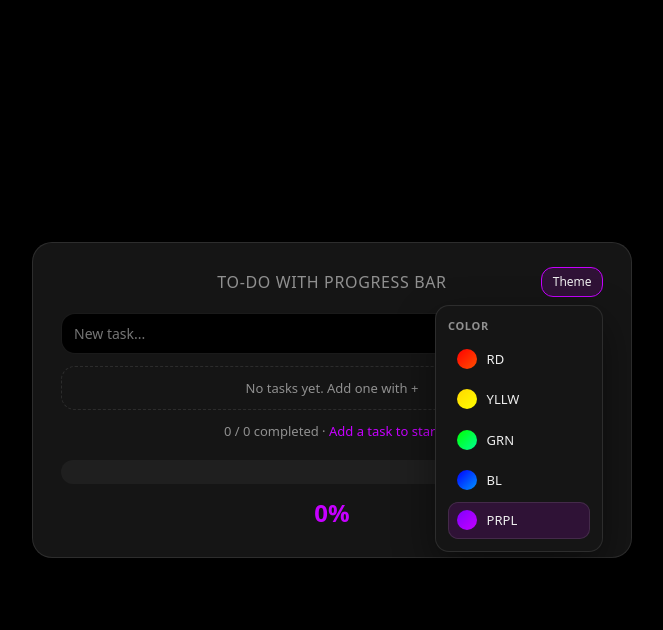
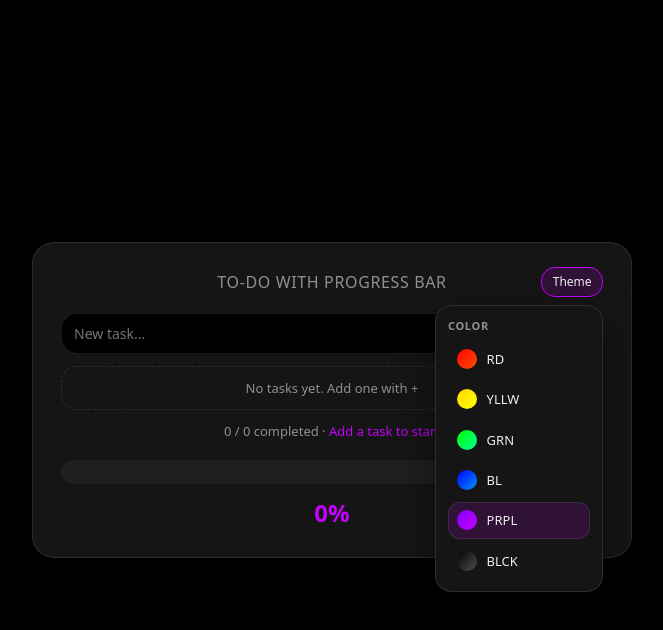
Before and after one commit to osti7/ToDoForDopamine, a plain HTML site: page index.html in a window 1280 px wide. Both pictures are taken after a click on the button "Theme". Shown: the whole page, without its empty margins (308-971 px from the left). Drawn offline with Linux system fonts and the light colour scheme.

Commit message:
v2.2: Mini UI Changes

```diff
--- a/index.html
+++ b/index.html
@@ -55,6 +55,9 @@
             <button type="button" class="theme-picker__option" data-color="purple" aria-label="Purple theme">
               <span class="theme-picker__swatch theme-picker__swatch--purple"></span>
               PRPL
+            <button type="button" class="theme-picker__option" data-color="black" aria-label="Black theme">
+              <span class="theme-picker__swatch theme-picker__swatch--black"></span>
+              BLCK
             </button>
           </div>
         </div>
--- a/style.css
+++ b/style.css
@@ -19,7 +19,7 @@
   --input-bg: #000000;
   --fill-glow: #7745ff90;
   --btn-accent-hover: rgba(204, 0, 255, 0.14);
-  --radius: 20px;
+  --radius: 22px;
 }
 
 [data-color="red"] {
@@ -48,6 +48,13 @@
   --accent-end: #0095ff;
   --fill-glow: #3b82f690;
   --btn-accent-hover: rgba(59, 130, 246, 0.14);
+}
+
+[data-color="black"] {
+  --accent-start: #000000;
+  --accent-end: #505050;
+  --fill-glow: #ffffff90;
+  --btn-accent-hover: rgba(161, 161, 161, 0.14);
 }
 
 body {
@@ -191,6 +198,10 @@ body {
 
 .theme-picker__swatch--blue {
   background: linear-gradient(135deg, #0000ff, #0095ff);
+}
+
+.theme-picker__swatch--black {
+  background: linear-gradient(135deg, #000000, #505050);
 }
 
 .task-section {
@@ -377,3 +388,8 @@ body {
   box-shadow: 0 0 20px var(--fill-glow);
   transition: width 0.8s cubic-bezier(0.2, 0, 0.2, 1);
 }
+
+.progress-track:hover {
+  box-shadow: 0 0 20px var(--fill-glow);
+  transition: box-shadow 0.2s;
+}
```
Also changed, not shown: logo v2.png (added).
